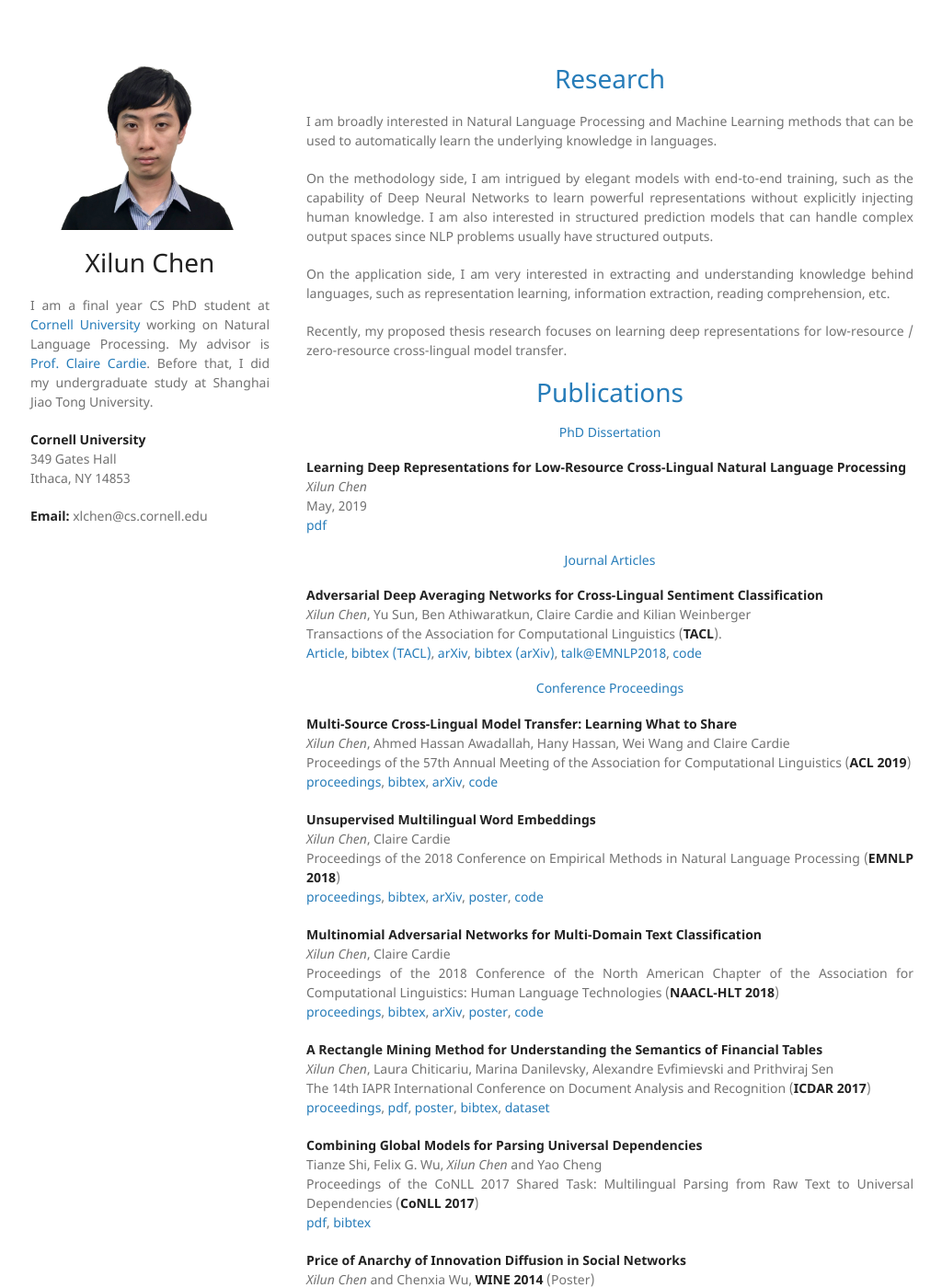
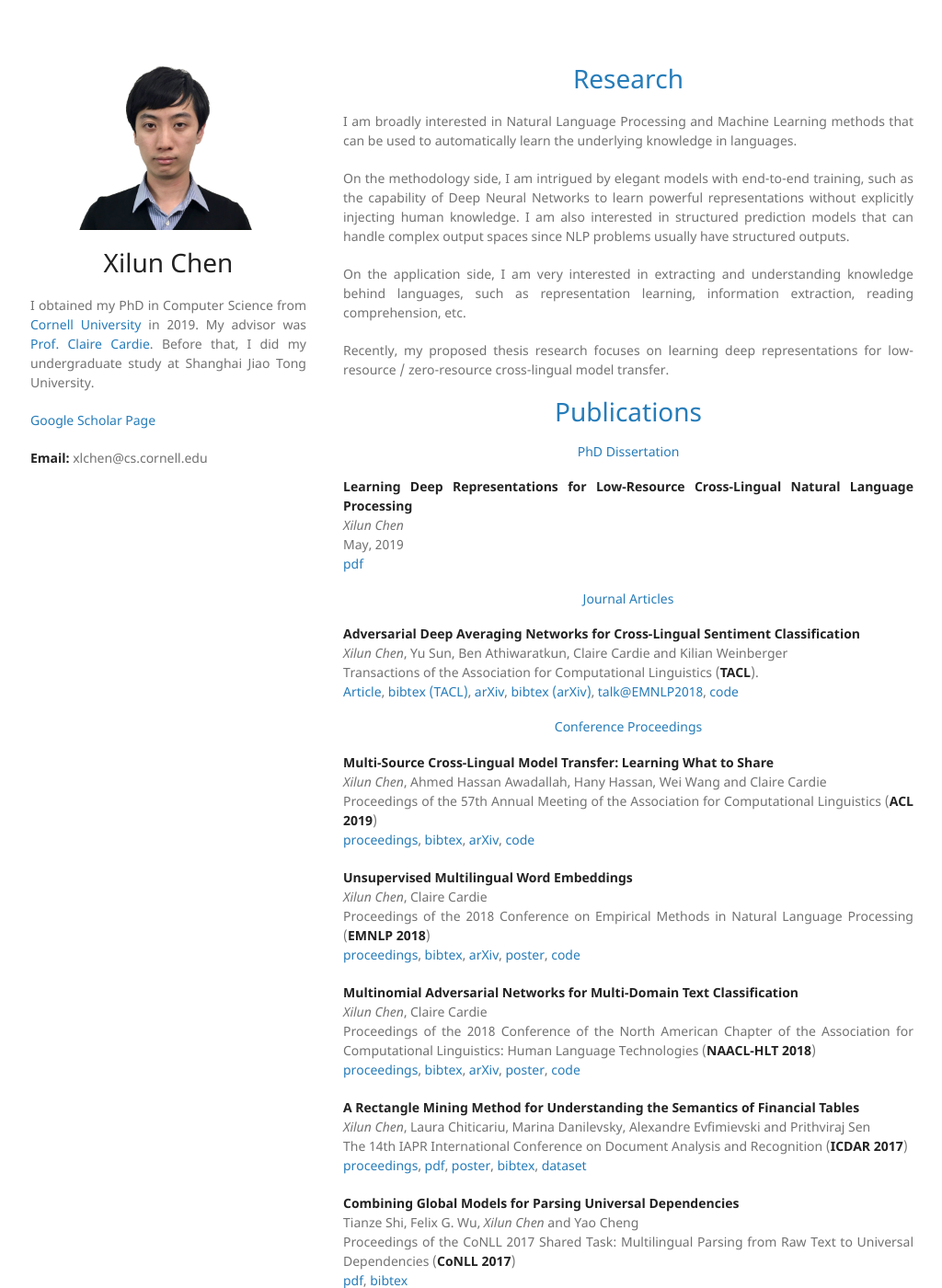
Before and after one commit to ccsasuke/ccsasuke.github.io, a Jekyll site: the page built from index.md, in a window 1280 px wide and 1400 px high. Shown: the whole window at 92% size, without its empty margins (127-1151 px from the left). Built offline with Jekyll 4.4.1, drawn with Linux system fonts in a browser that asks for light colours; nearby versions of some CDN libraries; our own code applies the rules of GitHub Pages for plain Markdown files.

Commit message:
Fix auto resizing

```diff
--- a/_config.yml
+++ b/_config.yml
@@ -1,4 +1,3 @@
 title: Xilun Chen
-# description: I am a 5th-year Ph.D. student in Computer Science at Cornell University. My advisor is Prof. Claire Cardie.
 google_analytics:
 theme: jekyll-theme-minimal
--- a/_layouts/default.html
+++ b/_layouts/default.html
@@ -38,19 +38,12 @@
         </div>
         <a href="{{ site.github.url }}"> <h1>{{ site.title | default: site.github.repository_name }}</h1> </a>
         <p id="intro">
-I am a final year CS PhD student at <a href="https://www.cs.cornell.edu/" target="_blank">Cornell University</a> working on Natural Language Processing.
-My advisor is<wbr> <a href="http://www.cs.cornell.edu/home/cardie/" target="_blank">Prof. Claire Cardie</a>.
+I obtained my PhD in Computer Science from <a href="https://www.cs.cornell.edu/" target="_blank">Cornell University</a> in 2019.
+My advisor was<wbr> <a href="http://www.cs.cornell.edu/home/cardie/" target="_blank">Prof. Claire Cardie</a>.
 Before that, I did my undergraduate study at Shanghai Jiao Tong University.
         </p>
-        <p>
-          <strong>Cornell University</strong>
-          <br>
-          349 Gates Hall
-          <br>
-          Ithaca, NY 14853
-          <br>
+        <p><a href="https://scholar.google.com/citations?user=eUk_hy8AAAAJ&hl=en">Google Scholar Page</a></p>
           <p><strong>Email:</strong> xlchen@<span class="displaynone">nospam.</span>cs.cornell.edu</p>
-        </p>
 
       </header>
       <section>
--- a/assets/css/style.scss
+++ b/assets/css/style.scss
@@ -10,11 +10,3 @@
 .modal-backdrop {
     opacity:0.5 !important;
 }
-
-header {
-  width:260px;
-}
-
-section {
-  width:660px;
-}
```
Also changed, not shown: Gemfile.lock, jekyll-theme-minimal.gemspec, 4 other files.
